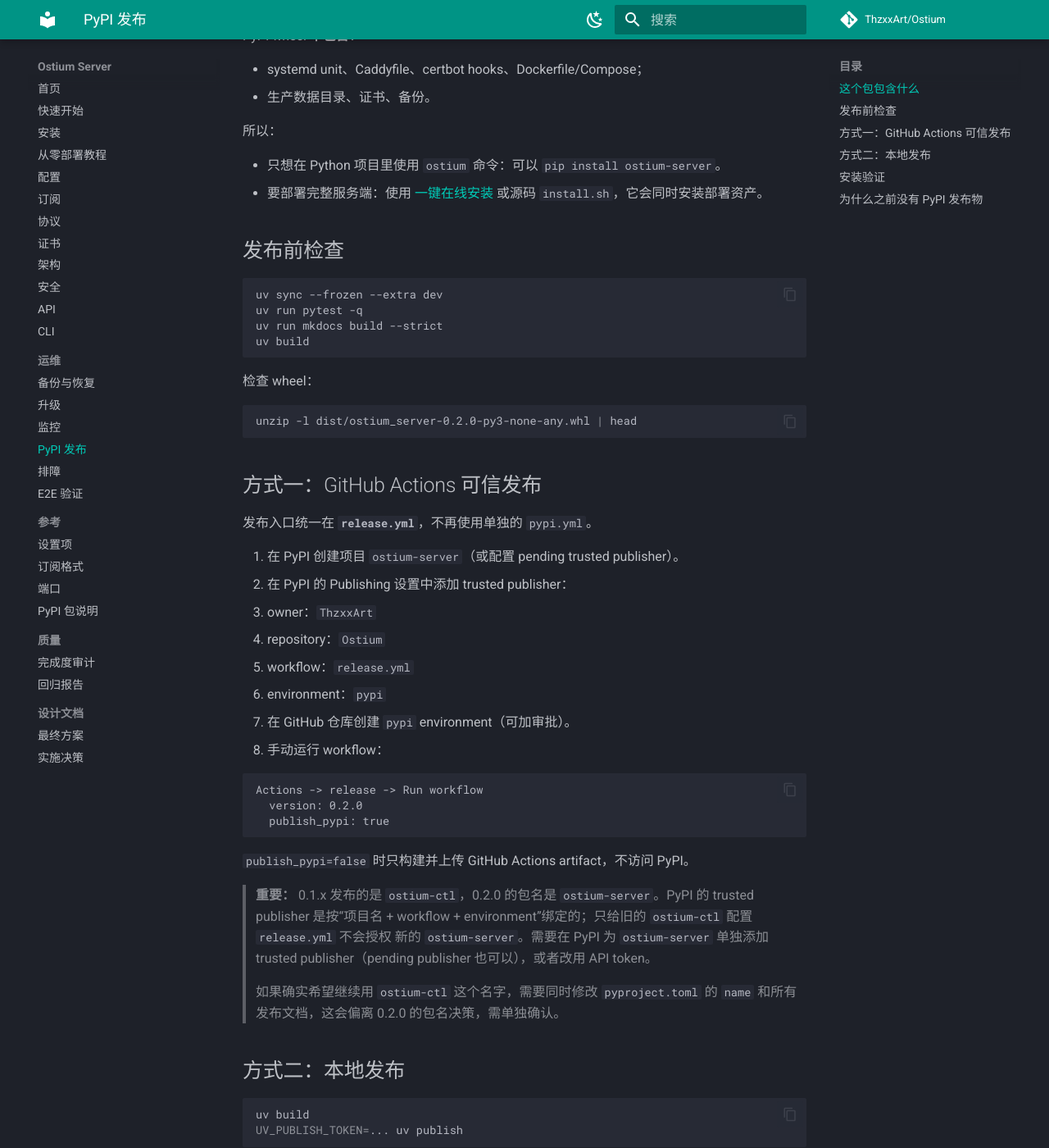
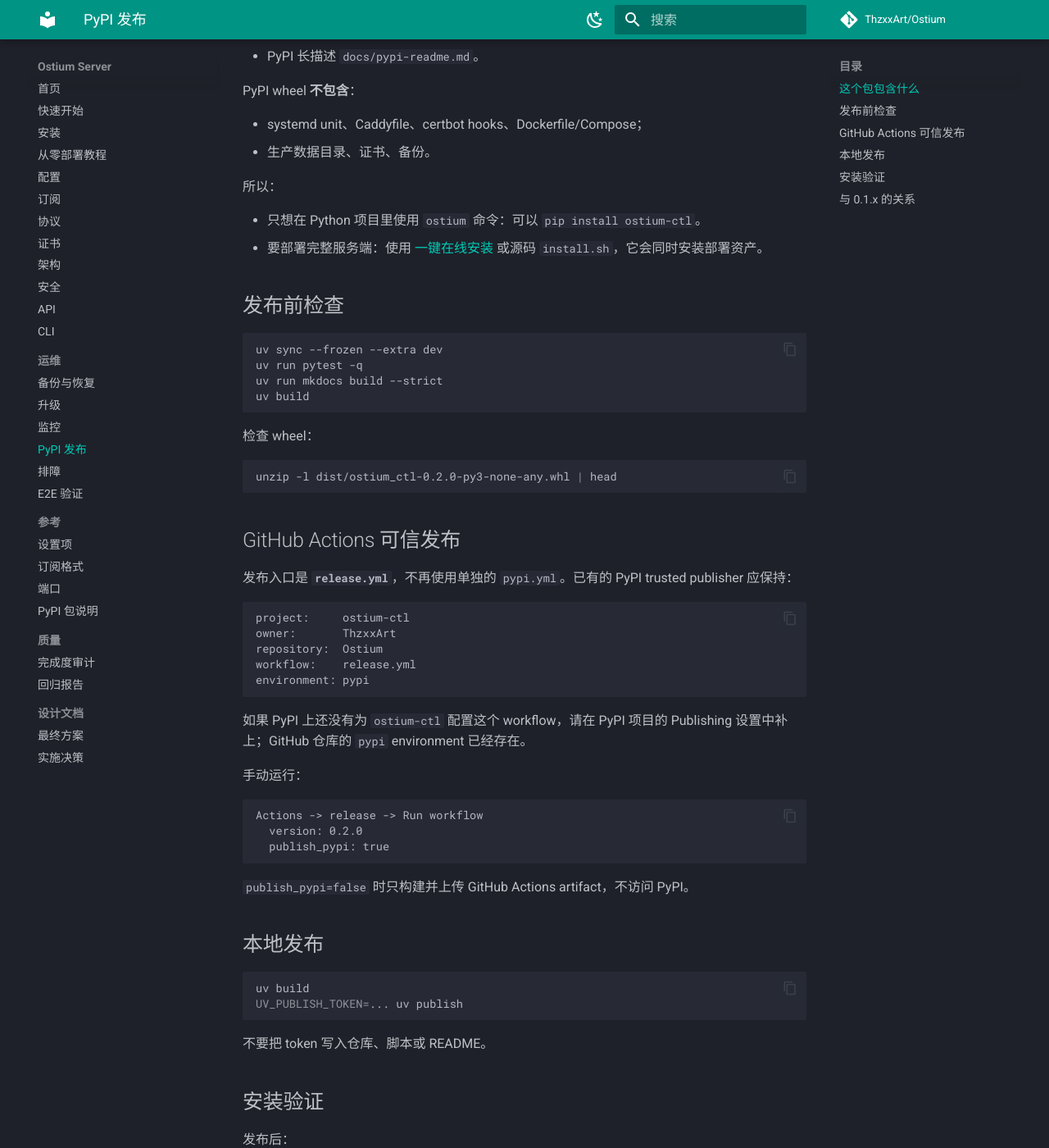
Before and after one commit to ThzxxArt/Ostium, an MkDocs documentation site: the page built from docs/operations/publishing.md, in a window 1280 px wide and 1400 px high, scrolled down 416 px. Shown: the whole window at 82% size. Built offline with MkDocs 1.6.1 and Material for MkDocs 9.7.7, drawn with Linux system fonts in a browser that asks for light colours; comment, search, counter and statistics services are not loaded; some of the changed text lies outside the part shown.

Commit message:
build: keep the PyPI distribution name ostium-ctl

````diff
--- a/docs/design/decisions.md
+++ b/docs/design/decisions.md
@@ -1,6 +1,16 @@
 # 实施决策记录
 
 本文件记录实施过程中与 `v0.2.0-final.md` 的差异，原则仍是：服务端-only、零兼容、零迁移、成熟框架、现代 UI。
+
+## PyPI 包名沿用 `ostium-ctl`
+
+0.2.0 产品名仍是 Ostium Server，但 Python 发行包名最终沿用 0.1.x 的
+`ostium-ctl`。原因是 PyPI trusted publisher 已绑定该项目的 `release.yml`
+与 `pypi` environment；继续使用同名项目可以复用现有发布链路。模块、命令和
+wheel 内代码仍是 `ostium`。
+
+`ostium-server` 仅作为产品/备份格式/Docker 镜像名保留，不再作为 Python
+发行包名。
 
 ## Python 3.14.5 而非 3.14.10
 
--- a/docs/design/v0.2.0-final.md
+++ b/docs/design/v0.2.0-final.md
@@ -23,7 +23,7 @@
 | 9 | 设置 | **django-environ（密钥/环境）+ django-constance（运行时）** |
 | 10 | TLS/ACME | **certbot 管证书 + Caddy 反代/TLS**；无自研 ACME |
 | 11 | 订阅 | **Base64 URI / Clash-Mihomo YAML / sing-box JSON / 纯 URI**；无私有格式 |
-| 12 | 包名 | **`ostium-server`**（PyPI 可用）；模块/命令仍是 `ostium` |
+| 12 | 包名 | **`ostium-ctl`**（沿用 0.1.x 的 PyPI 项目，保证 trusted publisher 可复用）；模块/命令仍是 `ostium` |
 | 13 | API | **`/api/v1`**，0.2.0 全新语义，不兼容 0.1.x |
 | 14 | 兼容 | **零兼容、零迁移**；不读取 0.1.x 数据库/配置/证书/token |
 | 15 | 平台 | **Linux systemd + Docker Compose**；无 Windows/macOS/DEB/AppImage/DMG/EXE |
--- a/docs/installation.md
+++ b/docs/installation.md
@@ -121,9 +121,10 @@ shell 环境或项目 `.env` 中提供。首次切换 Postgres 时先启动 post
 
 ## PyPI 包
 
-`ostium-server` 也可以作为 Python 包发布，但 PyPI wheel 只包含代码、模板和
-静态资源，不包含 systemd/Caddy/Docker 部署资产。完整服务端请使用上面的
-一键在线安装器。发布流程见 [PyPI 发布](operations/publishing.md)。
+`ostium-ctl` 也可以作为 Python 包发布（沿用 0.1.x 的 PyPI 项目名），但
+PyPI wheel 只包含代码、模板和静态资源，不包含 systemd/Caddy/Docker 部署
+资产。完整服务端请使用上面的一键在线安装器。发布流程见
+[PyPI 发布](operations/publishing.md)。
 
 ## 安装后检查
 
--- a/docs/operations/publishing.md
+++ b/docs/operations/publishing.md
@@ -1,6 +1,9 @@
 # PyPI 发布
 
-Ostium Server 的 Python 包名是 `ostium-server`，命令是 `ostium`。
+Ostium Server 的 Python 包名沿用 0.1.x 的 **`ostium-ctl`**，命令仍是 `ostium`。
+
+这样可以直接复用已有的 PyPI 项目和 `release.yml` trusted publisher，
+不需要为 0.2.0 新建项目名。
 
 ## 这个包包含什么
 
@@ -8,7 +11,7 @@ PyPI wheel 包含：
 
 - Django 应用、迁移、模板、静态 CSS/JS/字体/图标；
 - `ostium` 命令行入口；
-- PyPI 长描述 `README.md`。
+- PyPI 长描述 `docs/pypi-readme.md`。
 
 PyPI wheel **不包含**：
 
@@ -17,7 +20,7 @@ PyPI wheel **不包含**：
 
 所以：
 
-- 只想在 Python 项目里使用 `ostium` 命令：可以 `pip install ostium-server`。
+- 只想在 Python 项目里使用 `ostium` 命令：可以 `pip install ostium-ctl`。
 - 要部署完整服务端：使用 [一键在线安装](../tutorials/from-zero.md) 或源码
   `install.sh`，它会同时安装部署资产。
 
@@ -33,21 +36,26 @@ uv build
 检查 wheel：
 
 ```bash
-unzip -l dist/ostium_server-0.2.0-py3-none-any.whl | head
+unzip -l dist/ostium_ctl-0.2.0-py3-none-any.whl | head
 ```
 
-## 方式一：GitHub Actions 可信发布
+## GitHub Actions 可信发布
 
-发布入口统一在 **`release.yml`**，不再使用单独的 `pypi.yml`。
+发布入口是 **`release.yml`**，不再使用单独的 `pypi.yml`。已有的 PyPI
+trusted publisher 应保持：
 
-1. 在 PyPI 创建项目 `ostium-server`（或配置 pending trusted publisher）。
-2. 在 PyPI 的 Publishing 设置中添加 trusted publisher：
-   - owner：`ThzxxArt`
-   - repository：`Ostium`
-   - workflow：`release.yml`
-   - environment：`pypi`
-3. 在 GitHub 仓库创建 `pypi` environment（可加审批）。
-4. 手动运行 workflow：
+```text
+project:     ostium-ctl
+owner:       ThzxxArt
+repository:  Ostium
+workflow:    release.yml
+environment: pypi
+```
+
+如果 PyPI 上还没有为 `ostium-ctl` 配置这个 workflow，请在 PyPI 项目的
+Publishing 设置中补上；GitHub 仓库的 `pypi` environment 已经存在。
+
+手动运行：
 
 ```text
 Actions -> release -> Run workflow
@@ -57,16 +65,7 @@ Actions -> release -> Run workflow
 
 `publish_pypi=false` 时只构建并上传 GitHub Actions artifact，不访问 PyPI。
 
-> **重要：** 0.1.x 发布的是 `ostium-ctl`，0.2.0 的包名是
-> `ostium-server`。PyPI 的 trusted publisher 是按“项目名 + workflow +
-> environment”绑定的；只给旧的 `ostium-ctl` 配置 `release.yml` 不会授权
-> 新的 `ostium-server`。需要在 PyPI 为 `ostium-server` 单独添加
-> trusted publisher（pending publisher 也可以），或者改用 API token。
->
-> 如果确实希望继续用 `ostium-ctl` 这个名字，需要同时修改 `pyproject.toml`
-> 的 `name` 和所有发布文档，这会偏离 0.2.0 的包名决策，需单独确认。
-
-## 方式二：本地发布
+## 本地发布
 
 ```bash
 uv build
@@ -81,7 +80,7 @@ UV_PUBLISH_TOKEN=... uv publish
 
 ```bash
 python -m venv /tmp/ostium-pypi
-/tmp/ostium-pypi/bin/pip install ostium-server==0.2.0
+/tmp/ostium-pypi/bin/pip install ostium-ctl==0.2.0
 OSTIUM_DEBUG=1 OSTIUM_DATA_DIR=/tmp/ostium-pypi-data \
   /tmp/ostium-pypi/bin/ostium help
 ```
@@ -89,10 +88,9 @@ OSTIUM_DEBUG=1 OSTIUM_DATA_DIR=/tmp/ostium-pypi-data \
 完整服务端仍建议使用一键安装器，因为 PyPI 包不包含 systemd/Caddy/Docker
 部署资产。
 
-## 为什么之前没有 PyPI 发布物
+## 与 0.1.x 的关系
 
-0.2.0 验收阶段明确要求“不发布 PyPI/GHCR/GitHub Release、不打新 tag”，
-因此仓库只有可构建的 wheel/sdist，没有实际上架。现在发布入口已并入
-`release.yml`；真正上架需要在 PyPI 为 `ostium-server` 配置 trusted
-publisher 或提供 token 后手动触发。旧项目 `ostium-ctl` 的 trusted
-publisher 不会自动授权新项目名。
+- PyPI 项目名不变：`ostium-ctl`。
+- 0.2.0 是服务端-only 重写，不再包含桌面客户端、TUN、SPA。
+- 0.1.x 数据、配置、订阅 token 不迁移。
+- 旧版本仍可通过 PyPI 历史版本或 `v0.1.12` tag 获取，但不应与新版本混用。
--- a/pyproject.toml
+++ b/pyproject.toml
@@ -1,5 +1,5 @@
 [project]
-name = "ostium-server"
+name = "ostium-ctl"
 version = "0.2.0"
 description = "Ostium Server — a single-host private proxy server for Linux"
 readme = "docs/pypi-readme.md"
--- a/src/ostium/version.py
+++ b/src/ostium/version.py
@@ -25,7 +25,7 @@ def _read_version_file() -> str | None:
 
 def get_version() -> str:
     try:
-        return version("ostium-server")
+        return version("ostium-ctl")
     except PackageNotFoundError:
         return _read_version_file() or _FALLBACK
 
````
Also changed, not shown: docs/pypi-readme.md (+1 -1 lines), docs/review/0.2.0-completion-audit.md (+1 -1 lines), 2 other files.
